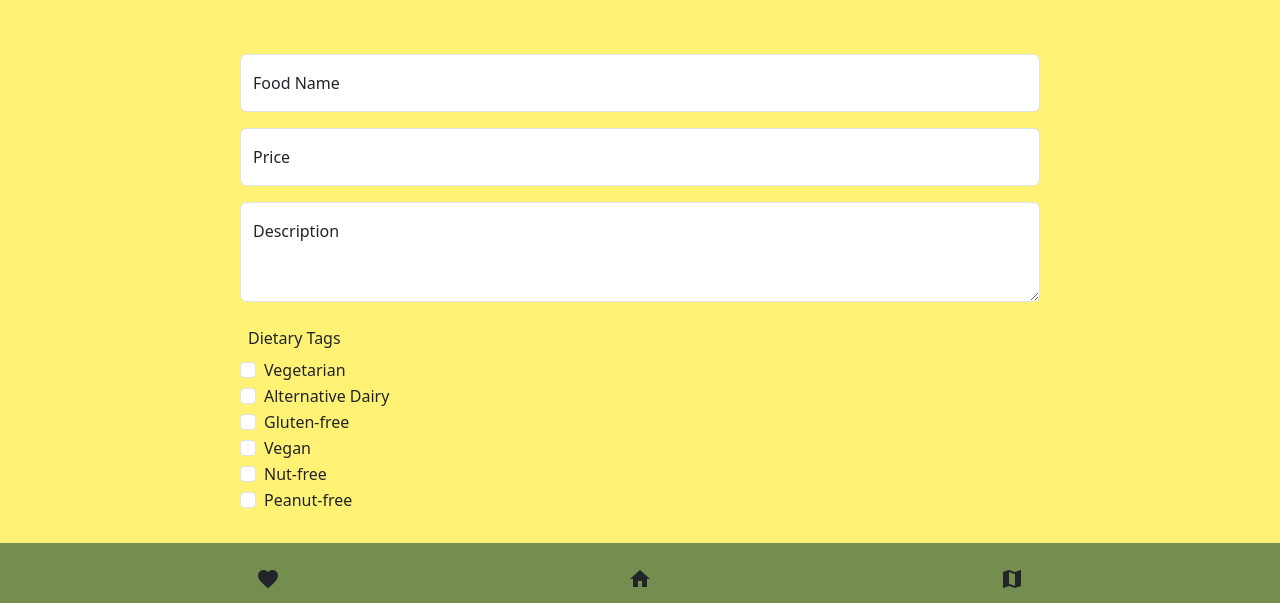
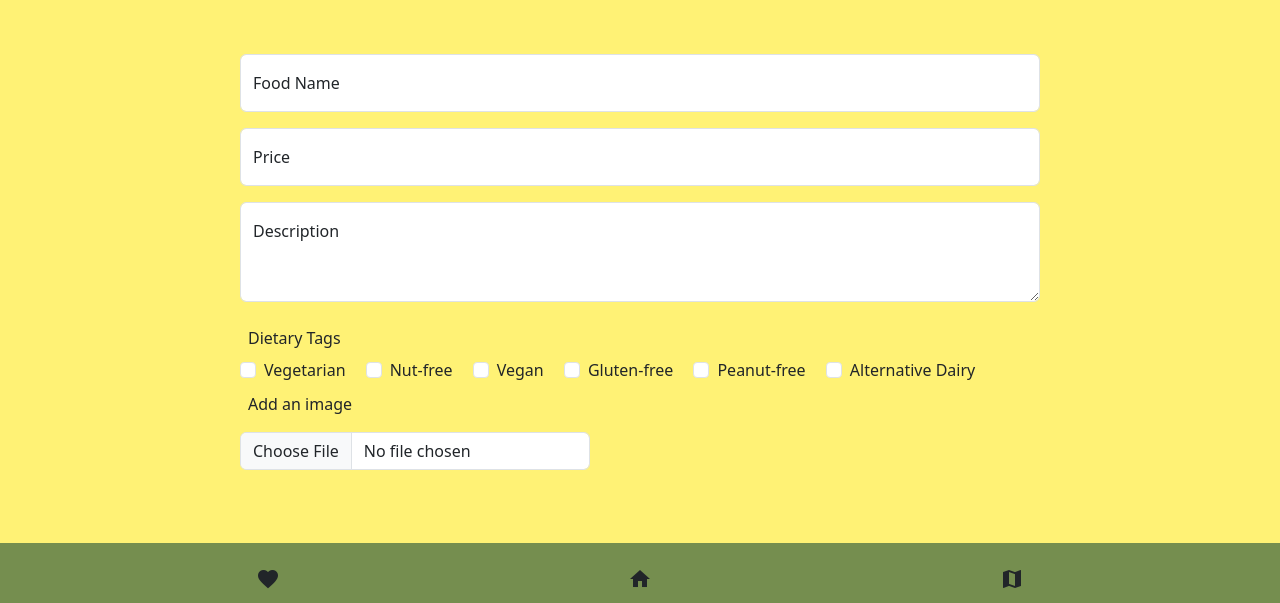
Before and after one commit to c-Whitesell/1800_202610_BBY06, a website built with Vite: page post.html in a window 1280 px wide. Shown: the part 197-800 px from the top of the page. Built offline with nearby package versions, Linux system fonts and the light colour scheme; some packages are replaced by stand-ins of ours; no server answers.

Commit message:
update food post page

```diff
--- a/post.html
+++ b/post.html
@@ -155,42 +155,34 @@
 </div>
 <div class="form-floating">
   <div class="p-2">Dietary Tags</div>
-  <div class="form-check">
-  <input class="form-check-input" type="checkbox" value="" id="checkDefault">
-  <label class="form-check-label" for="checkDefault">
-    Vegetarian
-  </label>
+<div class="form-check form-check-inline">
+  <input class="form-check-input" type="checkbox" id="inlineCheckbox1" value="option1">
+  <label class="form-check-label" for="inlineCheckbox1">Vegetarian</label>
 </div>
-<div class="form-check">
-  <input class="form-check-input" type="checkbox" value="" id="checkDefault">
-  <label class="form-check-label" for="checkDefault">
-    Alternative Dairy
-  </label>
+<div class="form-check form-check-inline">
+  <input class="form-check-input" type="checkbox" id="inlineCheckbox2" value="option2">
+  <label class="form-check-label" for="inlineCheckbox2">Nut-free</label>
 </div>
-<div class="form-check">
-  <input class="form-check-input" type="checkbox" value="" id="checkDefault">
-  <label class="form-check-label" for="checkDefault">
-    Gluten-free
-  </label>
+<div class="form-check form-check-inline">
+  <input class="form-check-input" type="checkbox" id="inlineCheckbox3" value="option3">
+  <label class="form-check-label" for="inlineCheckbox3">Vegan</label>
 </div>
-<div class="form-check">
-  <input class="form-check-input" type="checkbox" value="" id="checkDefault">
-  <label class="form-check-label" for="checkDefault">
-    Vegan
-  </label>
+<div class="form-check form-check-inline">
+  <input class="form-check-input" type="checkbox" id="inlineCheckbox3" value="option3">
+  <label class="form-check-label" for="inlineCheckbox3">Gluten-free</label>
 </div>
-<div class="form-check">
-  <input class="form-check-input" type="checkbox" value="" id="checkDefault">
-  <label class="form-check-label" for="checkDefault">
-    Nut-free
-  </label>
+<div class="form-check form-check-inline">
+  <input class="form-check-input" type="checkbox" id="inlineCheckbox3" value="option3">
+  <label class="form-check-label" for="inlineCheckbox3">Peanut-free</label>
 </div>
-<div class="form-check">
-  <input class="form-check-input" type="checkbox" value="" id="checkDefault">
-  <label class="form-check-label" for="checkDefault">
-    Peanut-free
-  </label>
+<div class="form-check form-check-inline">
+  <input class="form-check-input" type="checkbox" id="inlineCheckbox3" value="option3">
+  <label class="form-check-label" for="inlineCheckbox3">Alternative Dairy</label>
 </div>
+<!--File input-->
+<div class="mb-3">
+  <label for="formFile" class="form-label p-2">Add an image</label>
+  <input class="form-control" type="file" id="formFile" style="width:350px">
 </div>
     </div>
 </div>
```
